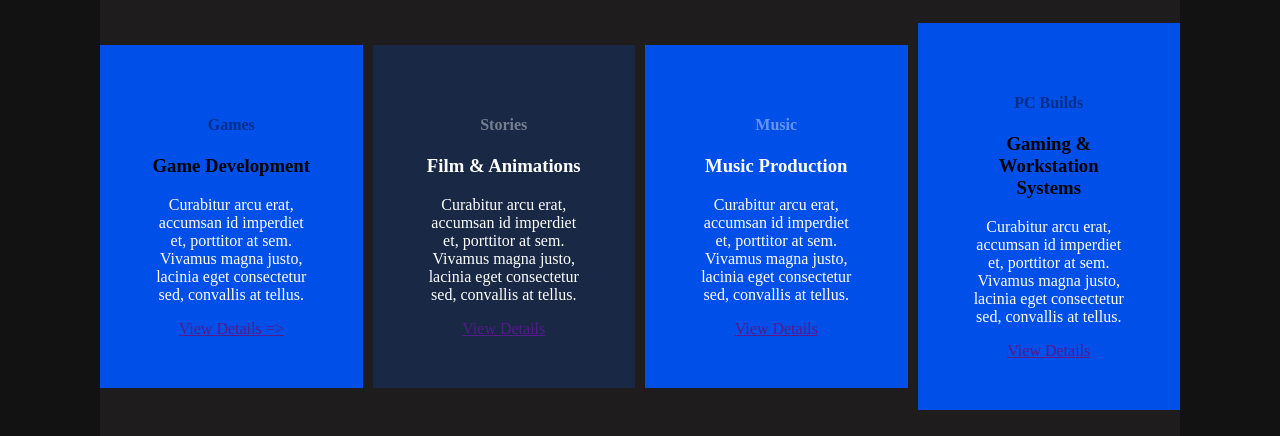
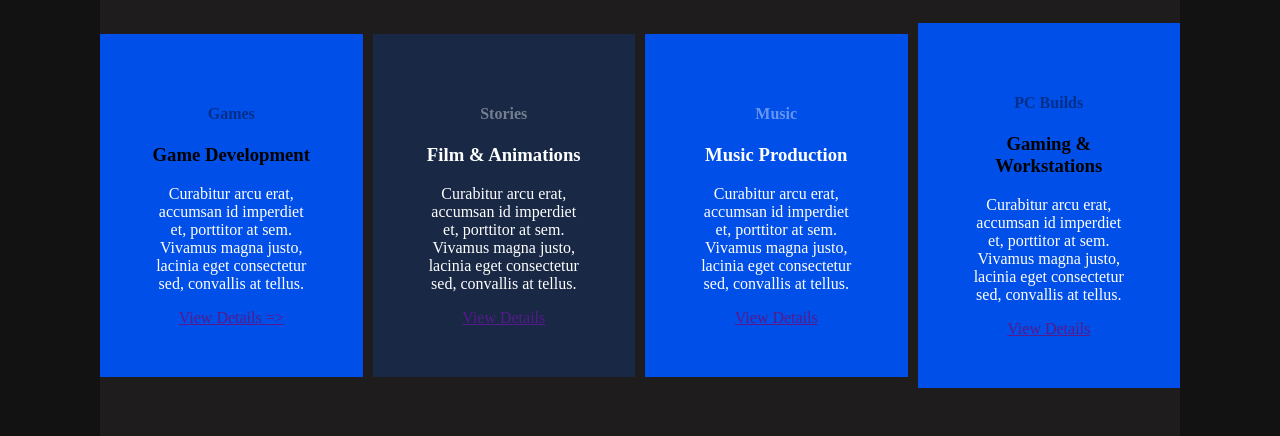
Before and after one commit to Ed-roro/personal-website, a Gatsby site: page / in a window 1280 px wide. Shown: the part 780-1216 px from the top of the page. Built offline with nearby package versions, Linux system fonts and the light colour scheme; Gatsby itself is replaced by a stand-in of ours.

Commit message:
refactor(cards): update card section in home page

```diff
--- a/src/components/pages/Home/CardsSection.tsx
+++ b/src/components/pages/Home/CardsSection.tsx
@@ -120,7 +120,7 @@ export const CardsSection = () => {
           }}
         >
           <h4 css={{ color: "rgba(0,0,0,0.4)!important" }}>PC Builds</h4>
-          <h3>Gaming & Workstation Systems</h3>
+          <h3>Gaming & Workstations</h3>
           <p css={{ color: "white" }}>
             Curabitur arcu erat, accumsan id imperdiet et, porttitor at sem.
             Vivamus magna justo, lacinia eget consectetur sed, convallis at
```
